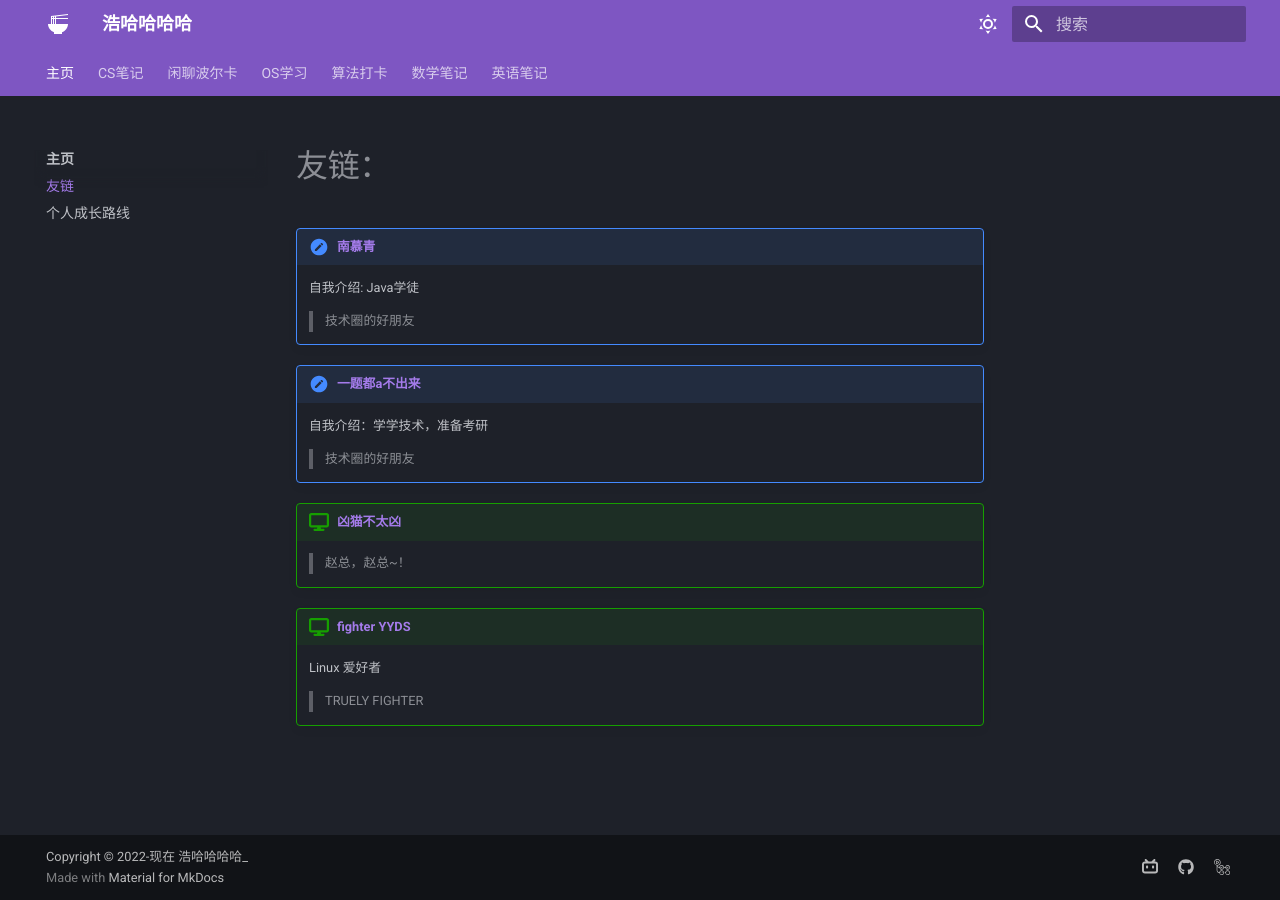
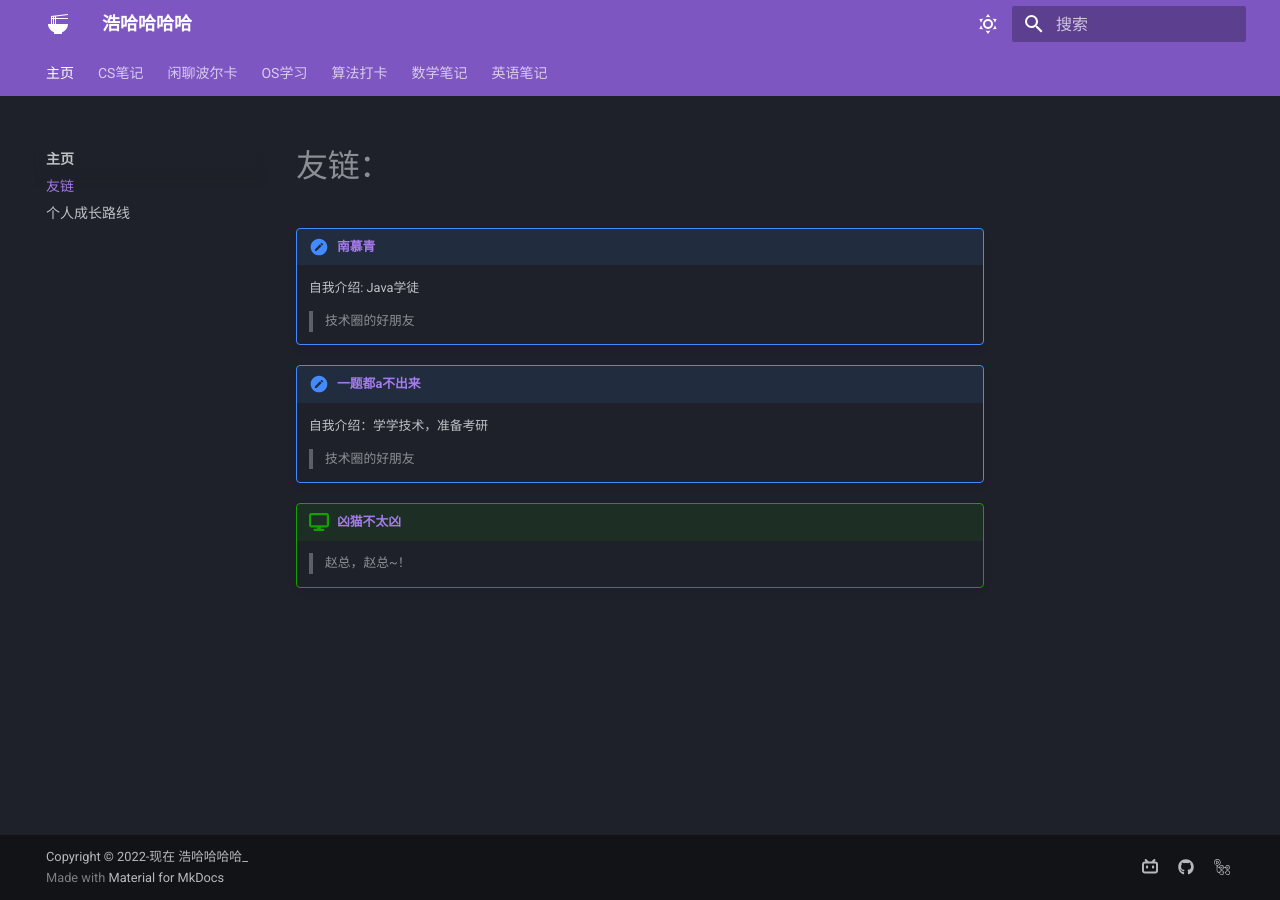
Before and after one commit to Haohahahaha/HomePage, an MkDocs documentation site: the page built from docs/friends.md, in a window 1280 px wide. Built offline with MkDocs 1.6.1 and Material for MkDocs 9.7.7, drawn with Linux system fonts in a browser that asks for light colours.

Commit message:
2024-02-26_22:56:06 update

```diff
--- a/docs/friends.md
+++ b/docs/friends.md
@@ -16,22 +16,12 @@
 
 	> 赵总，赵总~！
 
-!!! osca "[fighter YYDS](https://fighteryyds.github.io/fy-blog/)"
-
-	Linux 爱好者
-
-	> TRUELY FIGHTER
-
 
 <!----
-
-- [Amy Wang](https://amywang5.github.io/Amyhhh-blog/)
 
 - [APTX4869-CONAN](https://aptx4869-conan.github.io/zzp-blog/)
 
 - [An-momomo](https://an-momomo.github.io/mo-blog/)
-
-- [哈哈哈哈哈哈哈](https://zrqiq.github.io/zrq-blog/)
 
 - [空山虚雨](https://kongshanxuyu.github.io/zh-blog/)
 
```
